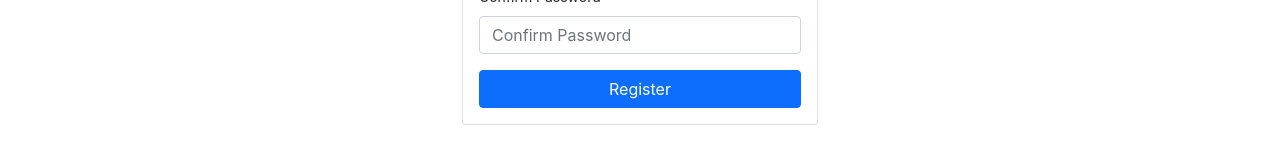
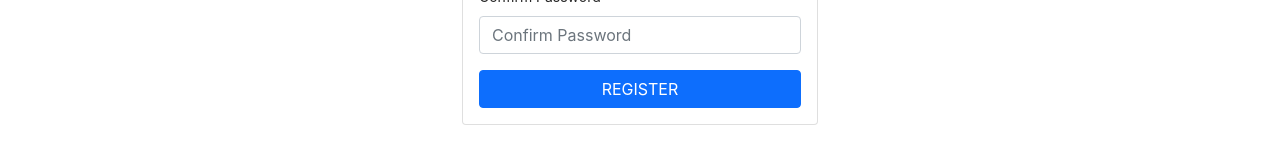
Before and after one commit to ProMehedi/next-elearn, a Next.js app in the folder client/: page /register in a window 1280 px wide. Shown: the part 600-760 px from the top of the page. Built offline with nearby package versions, Linux system fonts and the light colour scheme.

Commit message:
Add React-Spinners

```diff
--- a/client/package.json
+++ b/client/package.json
@@ -16,6 +16,7 @@
     "react": "17.0.2",
     "react-bootstrap": "^1.6.0",
     "react-dom": "17.0.2",
+    "react-spinners": "^0.11.0",
     "react-toastify": "^7.0.4"
   }
 }
--- a/client/pages/register.js
+++ b/client/pages/register.js
@@ -1,5 +1,6 @@
 import { useEffect, useState } from 'react'
 import axios from 'axios'
+import { BeatLoader, ClipLoader } from 'react-spinners'
 import { Col, Container, Row, Card, Form, Button, Alert } from 'react-bootstrap'
 import Jumbotron from '../components/Jumbotron'
 import { toast } from 'react-toastify'
@@ -10,6 +11,7 @@ const RegisterPage = () => {
   const [password, setPassword] = useState('')
   const [confirmPass, setConfirmPass] = useState('')
   const [message, setMessage] = useState('')
+  const [loading, setLoading] = useState(false)
 
   const handleSubmit = async (e) => {
     e.preventDefault()
@@ -40,14 +42,22 @@ const RegisterPage = () => {
       return false
     }
 
+    setLoading(true)
+
+    try {
       const { data } = await axios.post(`http://localhost:5000/api/users`, {
         name,
         email,
         password,
       })
       setMessage('')
+      setLoading(false)
       toast.success('Registration successful!')
       console.log(data)
+    } catch (error) {
+      setMessage(error.response.statusText)
+      setLoading(false)
+    }
   }
 
   useEffect(() => {
@@ -101,8 +111,12 @@ const RegisterPage = () => {
                       onChange={(e) => setConfirmPass(e.target.value)}
                     />
                   </Form.Group>
-                  <Button type='submit' className='d-block w-100'>
-                    Register
+                  <Button
+                    type='submit'
+                    className='d-block w-100'
+                    disabled={loading}
+                  >
+                    REGISTER {loading && <BeatLoader size={10} color='white' />}
                   </Button>
                 </Form>
               </Card.Body>
```
Also changed, not shown: 1 other file (tests, documents, lock files or other folders). Lines whose indentation alone changed are shown as unchanged.
